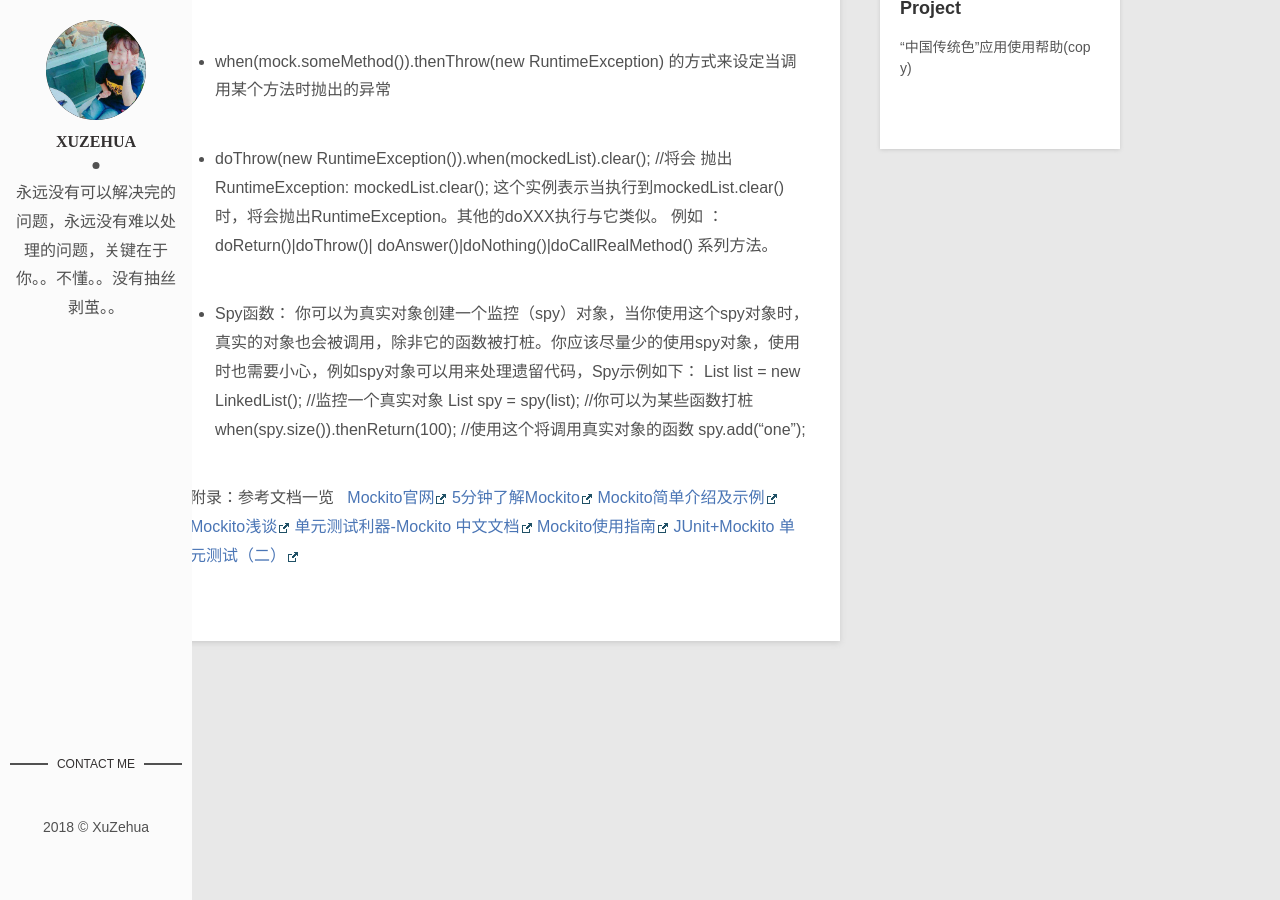
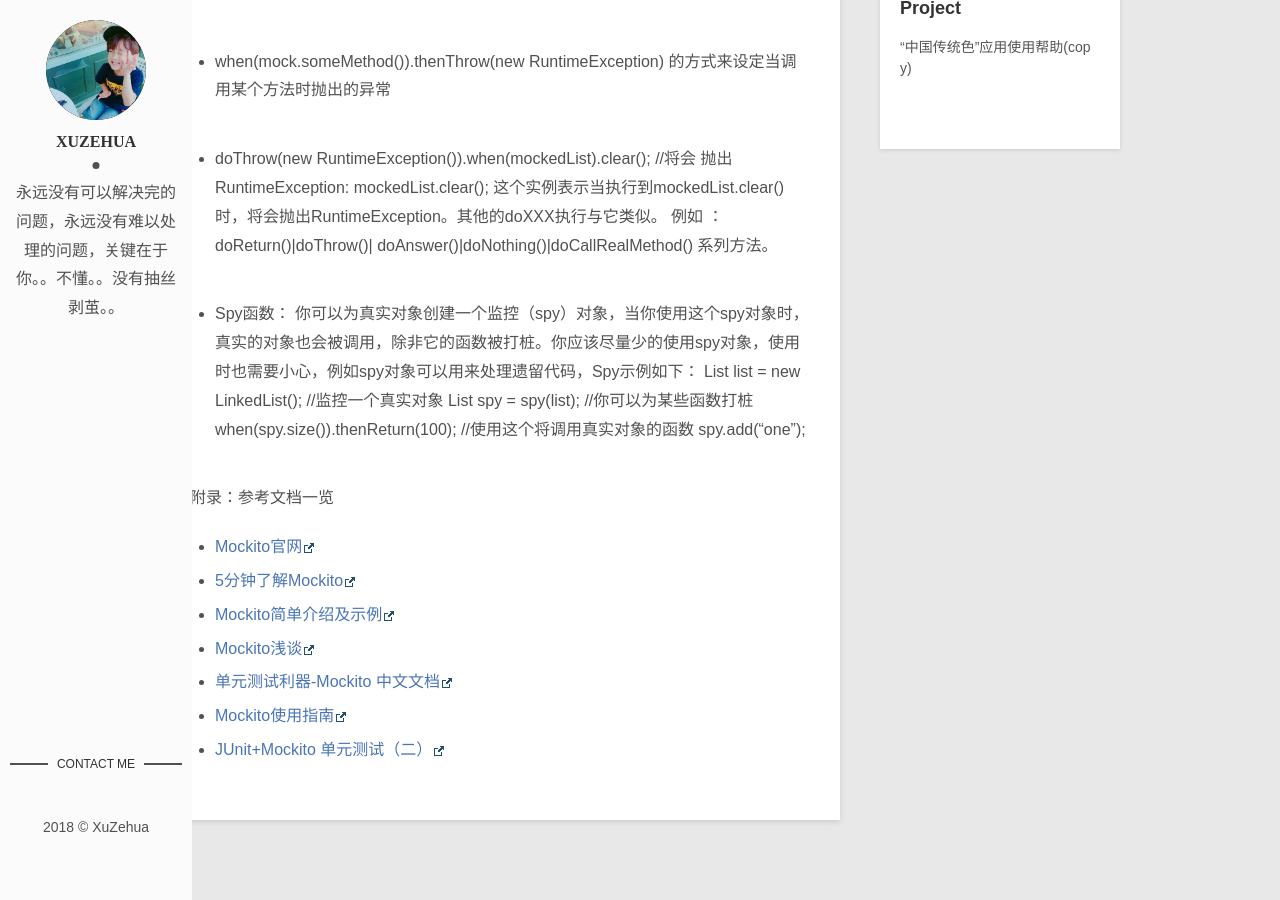
Before and after one commit to lychhh/lychhh.github.io, a Jekyll site: the page built from _posts/blog/2018-01-23-test-mockito.md, in a window 1280 px wide and 900 px high, scrolled down 539 px. Built offline with Jekyll 4.4.1, drawn with Linux system fonts in a browser that asks for light colours.

```diff
--- a/_posts/blog/2018-01-23-test-mockito.md
+++ b/_posts/blog/2018-01-23-test-mockito.md
@@ -42,10 +42,10 @@ spy.add("one");
 
 附录：参考文档一览
 
-[Mockito官网](http://site.mockito.org/)
-[5分钟了解Mockito](http://liuzhijun.iteye.com/blog/1512780)
-[Mockito简单介绍及示例](http://blog.csdn.net/huoshuxiao/article/details/6107835)
-[Mockito浅谈](http://www.jianshu.com/p/77db26b4fb54)
-[单元测试利器-Mockito 中文文档](http://blog.csdn.net/bboyfeiyu/article/details/52127551)
-[Mockito使用指南](http://blog.csdn.net/shensky711/article/details/52771493)
-[JUnit+Mockito 单元测试（二）](http://blog.csdn.net/zhangxin09/article/details/42422643)
+* [Mockito官网](http://site.mockito.org/)
+* [5分钟了解Mockito](http://liuzhijun.iteye.com/blog/1512780)
+* [Mockito简单介绍及示例](http://blog.csdn.net/huoshuxiao/article/details/6107835)
+* [Mockito浅谈](http://www.jianshu.com/p/77db26b4fb54)
+* [单元测试利器-Mockito 中文文档](http://blog.csdn.net/bboyfeiyu/article/details/52127551)
+* [Mockito使用指南](http://blog.csdn.net/shensky711/article/details/52771493)
+* [JUnit+Mockito 单元测试（二）](http://blog.csdn.net/zhangxin09/article/details/42422643)
```
